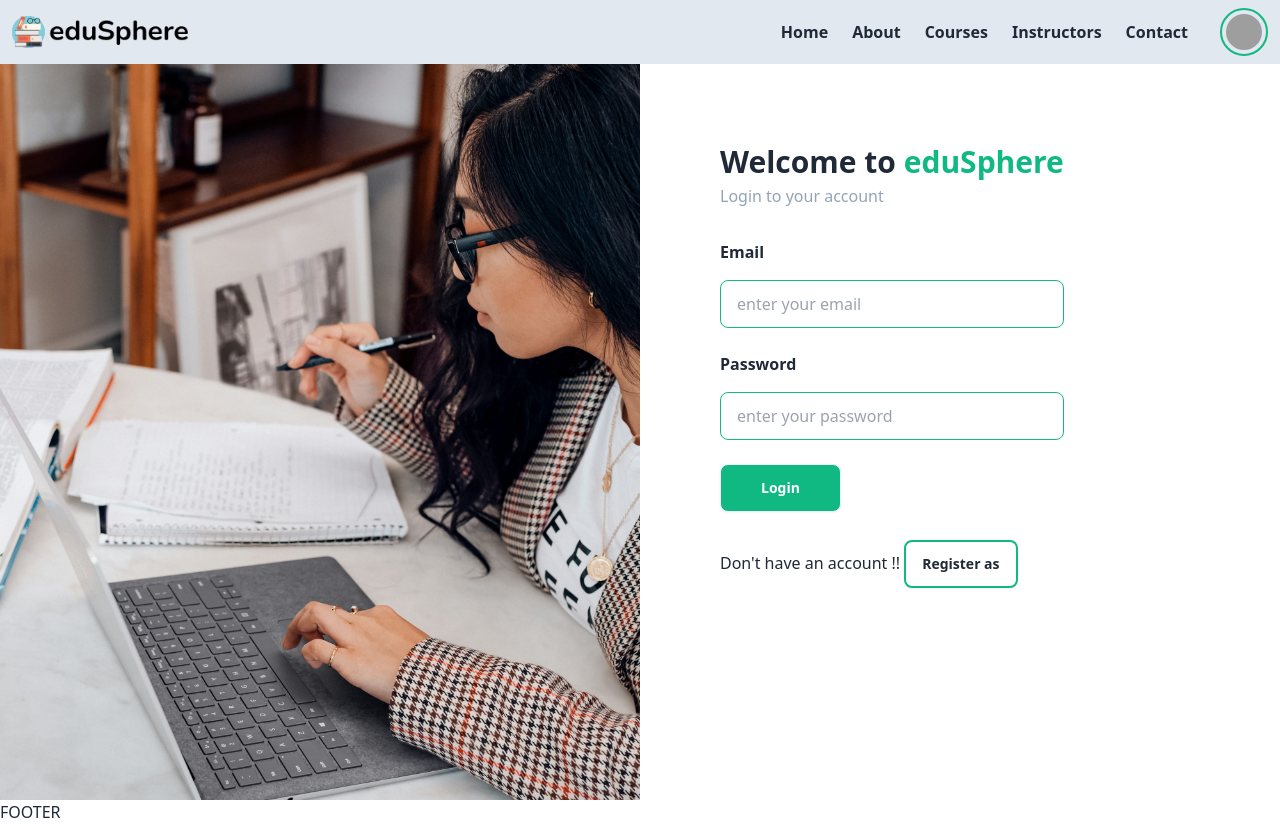
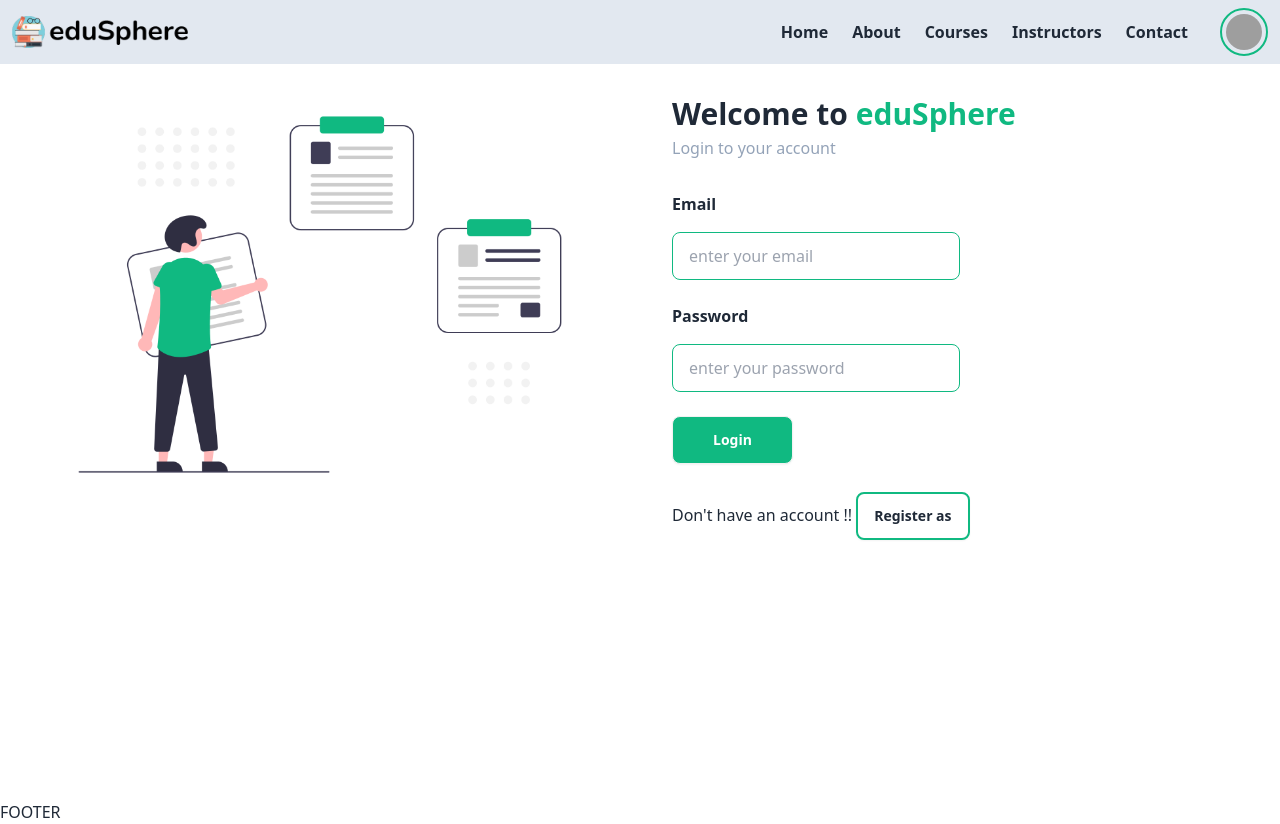
Before and after one commit to S-Alif/Edu-Sphere, a React (Vite) app in the folder main/frontend/: page /login in a window 1280 px wide. Built offline with nearby package versions, Linux system fonts and the light colour scheme; grey boxes are pictures that could not be loaded.

Commit message:
[UPDATE] login page design

```diff
--- a/main/frontend/src/assets/css/loginPage.css
+++ b/main/frontend/src/assets/css/loginPage.css
@@ -1,6 +1,7 @@
 /* login page design */
-.login-page {
+.login-page{
   width: 100%;
   height: calc(100vh - 64px);
   top: 64px;
+  overflow: hidden;
 }
--- a/main/frontend/src/pages/LoginPage.jsx
+++ b/main/frontend/src/pages/LoginPage.jsx
@@ -1,37 +1,32 @@
 // import image
-import { useState } from 'react';
-import loginPageIllustration from '../assets/imgs/login-illustration-1.jpg'
+import loginPageIllustration from '../assets/imgs/login-illustration-1.png'
 
 const LoginPage = () => {
-
-    const [email, setEmail] = useState("")
-    const [pass, setPass] = useState("")
-
     return (
         <>
             <section className="login-page">
-                <div className="flex justify-center lg:justify-normal h-full">
+                <div className="grid grid-cols-1 lg:grid-cols-2">
 
-                    <div className="image-box w-1/2 lg:block hidden h-full overflow-hidden">
+                    <div className="image-box">
                         <img src={loginPageIllustration} alt="login page illustration" />
                     </div>
 
                     {/* form content */}
-                    <div className="form-content py-8 lg:py-20 px-4 lg:px-20 shadow-lg lg:shadow-none my-12 lg:my-0">
+                    <div className="form-content py-8 px-4 lg:px-8">
 
                         <h1 className='text-3xl font-bold'>Welcome to <span className='text-emerald-500'>eduSphere</span></h1>
                         <p className='pt-1 text-slate-400'>Login to your account</p>
 
                         <form action="" className='pt-8 w-full'>
 
-                            <div className="w-full">
+                            <div className="w-full lg:w-1/2">
                                 <label htmlFor="email" className='font-semibold'>Email</label>
-                                <input type="email" className='form-control input input-bordered border-emerald-500 mt-4 mb-6 w-full' name='email' id='email' placeholder='enter your email' autoComplete='false' onChange={(e) => setEmail(e.target.value)} />
+                                <input type="email" className='form-control input input-bordered border-emerald-500 mt-4 mb-6 w-full' name='email' id='email' placeholder='enter your email' autoComplete='false' required />
                             </div>
 
-                            <div className="w-full">
+                            <div className="w-full lg:w-1/2">
                                 <label htmlFor="pass" className='font-semibold'>Password</label>
-                                <input type="password" className='form-control input input-bordered border-emerald-500 w-full mt-4' name='pass' id='pass' placeholder='enter your password' onChange={(e) => setPass(e.target.value)} />
+                                <input type="password" className='form-control input input-bordered border-emerald-500 w-full mt-4' name='pass' id='pass' placeholder='enter your password' required minLength={8} />
                             </div>
 
                             <button type='button' className='btn bg-emerald-500 text-white px-10 mt-6 hover:bg-green-700'>Login</button>
@@ -40,7 +35,7 @@ const LoginPage = () => {
 
                         {/* route to registration */}
                         <div className="pt-6">
-                            <div>
+                            <p>
                                 Don&apos;t have an account !!
                                 <details className="dropdown lg:dropdown-right">
                                     <summary className="m-1 btn bg-transparent hover:bg-emerald-500 hover:text-white border-2 border-emerald-500">Register as</summary>
@@ -49,7 +44,7 @@ const LoginPage = () => {
                                         <li><button className='hover:bg-emerald-500 hover:text-white'>Instructor</button></li>
                                     </ul>
                                 </details>
-                            </div>
+                            </p>
                         </div>
                     </div>
 
```
Also changed, not shown: main/frontend/src/assets/imgs/login-illustration-1.jpg (deleted), main/frontend/src/assets/imgs/login-illustration-1.png (added).
